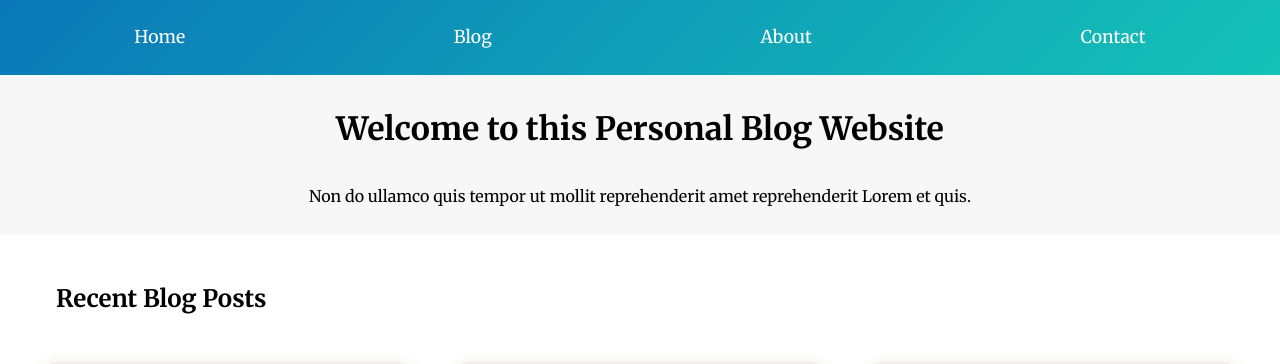
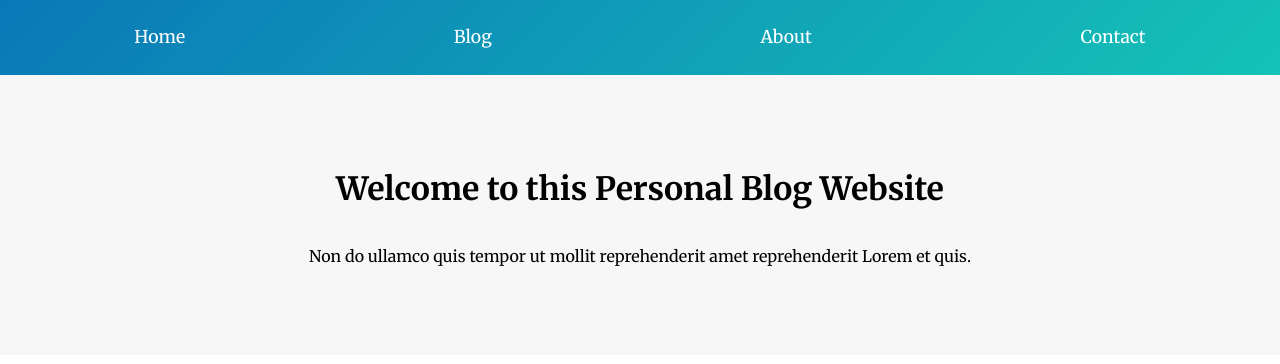
Before and after one commit to camilaagw/udacity-frontend-01-personal-blog-post, a plain HTML site: page index.html in a window 1280 px wide. Shown: the top 364 px of the page. Drawn offline with Linux system fonts and the light colour scheme.

Commit message:
Formatting

```diff
--- a/css/main.css
+++ b/css/main.css
@@ -17,10 +17,10 @@ body {
     flex-direction: column;
     justify-content: center;
     align-items: center;
-    height: 20vh;
+    height: 35vh;
 }
 
-.welcome p {
+.welcome p,h1 {
     text-align: center;
 }
 
```
